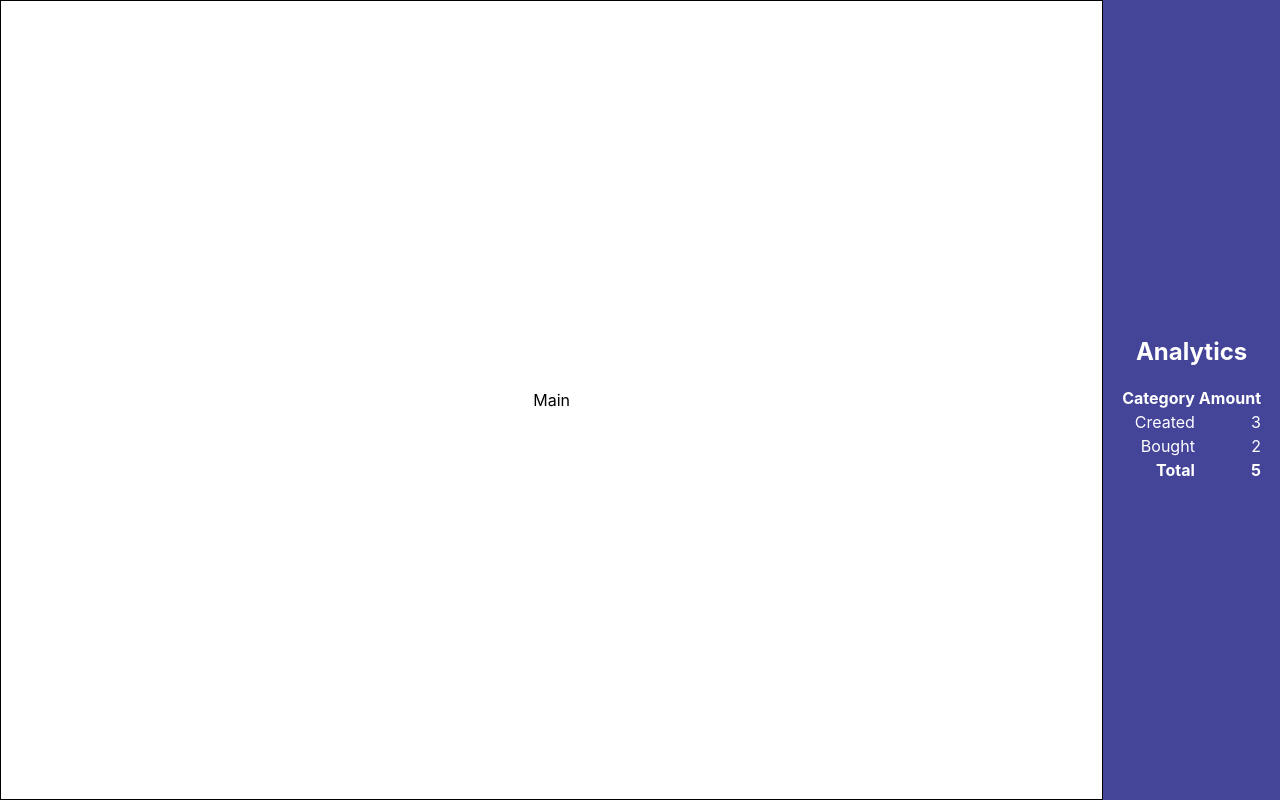
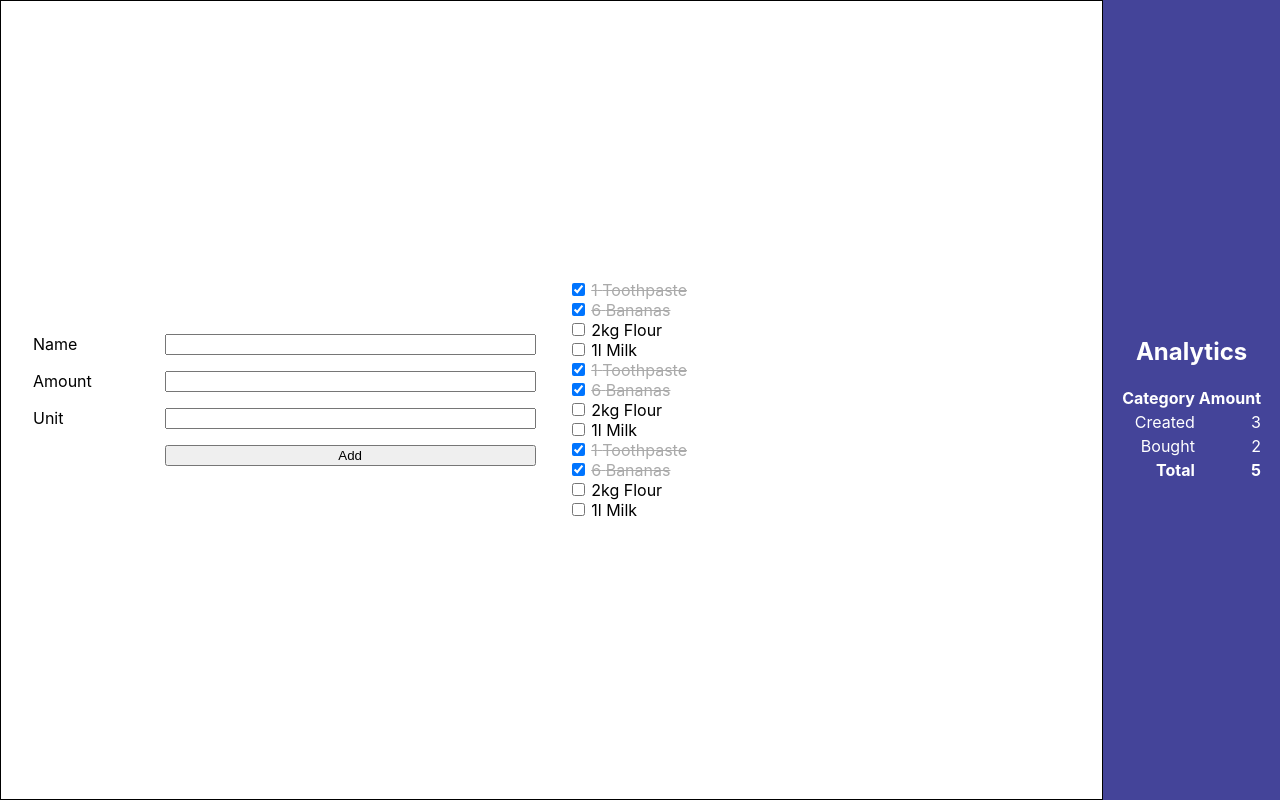
Before and after one commit to fea-evaluation/react-app, a React (Create React App) app: page / in a window 1280 px wide. Built offline with nearby package versions, Linux system fonts and the light colour scheme.

Commit message:
adds create shopping item

```diff
--- a/src/App.tsx
+++ b/src/App.tsx
@@ -1,6 +1,8 @@
 import React from "react";
 
 import { Analytics } from "./Analytics";
+import { CreateShoppingItem } from "./CreateShoppingItem";
+import { ShoppingList } from "./ShoppingList";
 
 function App() {
   return (
@@ -28,7 +30,20 @@
           justifyContent: "center",
         }}
       >
-        <div>Main</div>
+        <div
+          style={{
+            display: "grid",
+            gridTemplateColumns: "repeat(auto-fit, minmax(220px, 1fr))",
+            alignItems: "center",
+            justifyItems: "stretch",
+            gridGap: "2em",
+            padding: "2em",
+            width: "100%",
+          }}
+        >
+          <CreateShoppingItem />
+          <ShoppingList />
+        </div>
       </div>
       <div style={{ flexGrow: 0, flexShrink: 0, display: "flex", justifyContent: "stretch" }}>
         <Analytics />
--- /dev/null
+++ b/src/CreateShoppingItem/index.tsx
@@ -0,0 +1,35 @@
+import React from "react";
+
+export function CreateShoppingItem() {
+  return (
+    <div>
+      <form style={{ display: "grid", gridGap: "1em", gridTemplateRows: "1fr 1fr 1fr" }}>
+        <label
+          style={{ display: "grid", gridGap: ".5em", gridTemplateColumns: "minmax(50px, 1fr) minmax(100px, 3fr)" }}
+        >
+          Name
+          <input type="text" name="name" />
+        </label>
+
+        <label
+          style={{ display: "grid", gridGap: ".5em", gridTemplateColumns: "minmax(50px, 1fr) minmax(100px, 3fr)" }}
+        >
+          Amount
+          <input type="text" name="amount" />
+        </label>
+
+        <label
+          style={{ display: "grid", gridGap: ".5em", gridTemplateColumns: "minmax(50px, 1fr) minmax(100px, 3fr)" }}
+        >
+          Unit
+          <input type="text" name="unit" />
+        </label>
+
+        <div style={{ display: "grid", gridGap: ".5em", gridTemplateColumns: "minmax(50px, 1fr) minmax(100px, 3fr)" }}>
+          <span />
+          <button type="button">Add</button>
+        </div>
+      </form>
+    </div>
+  );
+}
```
